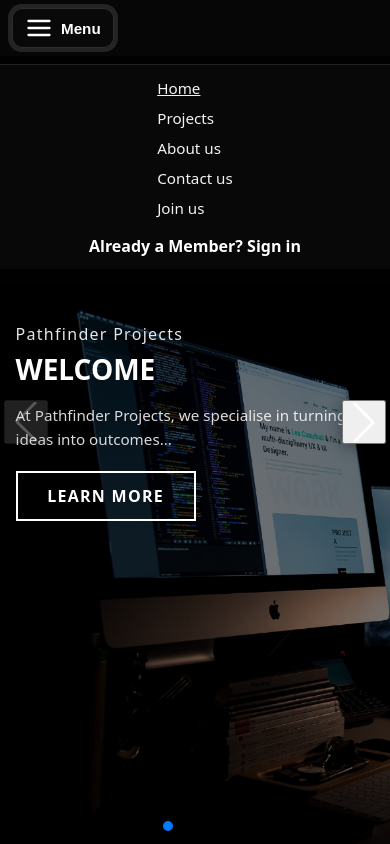
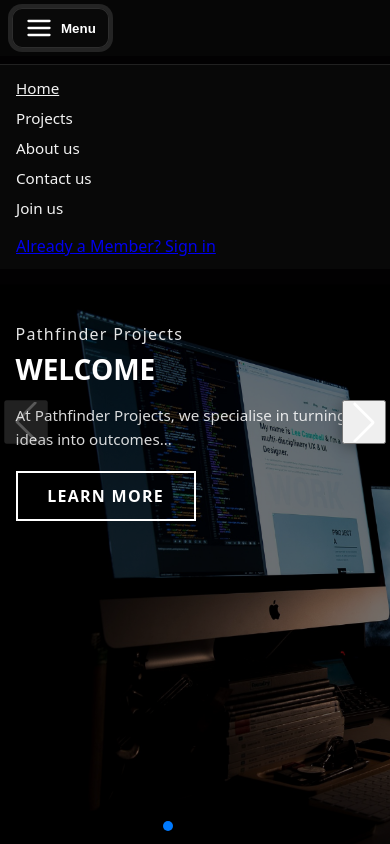
Before and after one commit to leanne-douglass/Pathfinder-Projects, a plain HTML site: page index.html in a window 390 px wide. Both pictures are taken after a click on the button "Menu". Drawn offline with nearby package versions, Linux system fonts and the light colour scheme; a web font is replaced by a local one.

Commit message:
updated nav for mobile

```diff
--- a/style.css
+++ b/style.css
@@ -32,40 +32,45 @@ body {
 .topbar nav { display: flex; align-items: center; gap: 16px; width: 100%; }
 .topbar a, .topbar ul, .topbar li, .topbar button { pointer-events: auto; }
 
-/* Desktop inline menu */
-.nav-menu { display: flex; align-items: center; gap: 16px; width: 100%; }
-.nav__list { display: flex; gap: 16px; list-style: none; margin-right: auto; }
-.nav__link { color: #fff; text-decoration: none; font-weight: 500; font-size: 0.95rem; opacity: 0.95; }
-.nav__link[aria-current="page"] { text-decoration: underline; }
-.nav__link:hover, .nav_member:hover { text-decoration: underline; }
-.nav_member { color: #fff; font-weight: 600; text-decoration: none; }
-
-/* Hamburger button */
+/* === DEFAULT (mobile-first) === */
+/* hide the menu by default; show the burger */
+.nav-menu { display: none; }
 .nav-toggle {
-  display: none; /* shown on mobile */
+  display: inline-flex;
   border: 1px solid rgba(255,255,255,.15);
-  background: #0c0c0cbb;
-  color: #fff;
-  height: 40px; padding: 0 12px; border-radius: 10px;
-  gap: 8px; align-items: center; justify-content: center; font-weight: 700;
+  background: #0c0c0cbb; color: #fff; height: 40px;
+  padding: 0 12px; border-radius: 10px; gap: 8px;
+  align-items: center; justify-content: center; font-weight: 700;
 }
 .nav-toggle:focus { outline: none; box-shadow: 0 0 0 4px rgba(255,255,255,.12); }
-.nav-toggle__text { font-size: .95rem; }
 
-/* Mobile menu panel */
+/* When open on mobile, show panel */
+.topbar.is-open .nav-menu { display: flex; }
+
+/* Mobile panel styling */
 @media (max-width: 768px) {
-  .nav-toggle { display: inline-flex; }
   .nav-menu {
-    position: fixed; top: 64px; left: 0; right: 0;
-    display: none; /* closed by default */
+    position: fixed; top: 64px; left: 0; right: 0; z-index: 60; /* sits over hero */
     flex-direction: column; gap: 10px;
     background: #0b0b0bcc; backdrop-filter: blur(6px);
     border-top: 1px solid rgba(255,255,255,.1);
     padding: 12px 16px;
   }
-  .topbar.is-open .nav-menu { display: flex; }
-  .nav__list { flex-direction: column; gap: 8px; margin: 0; }
+  .nav__list { display: flex; flex-direction: column; gap: 8px; margin: 0; list-style: none; }
+  .nav__link { color: #fff; text-decoration: none; font-weight: 500; font-size: 0.95rem; opacity: 0.95; }
+  .nav__link[aria-current="page"] { text-decoration: underline; }
   .nav_member { padding-top: 6px; display: inline-block; }
+}
+
+/* === DESKTOP (≥769px): show inline nav, hide burger === */
+@media (min-width: 769px) {
+  .nav-menu { display: flex; align-items: center; gap: 16px; width: 100%; }
+  .nav__list { display: flex; gap: 16px; list-style: none; margin-right: auto; }
+  .nav__link { color: #fff; text-decoration: none; font-weight: 500; font-size: 0.95rem; opacity: 0.95; }
+  .nav__link[aria-current="page"] { text-decoration: underline; }
+  .nav__link:hover, .nav_member:hover { text-decoration: underline; }
+  .nav_member { color: #fff; font-weight: 600; text-decoration: none; }
+  .nav-toggle { display: none; }
 }
 
 /* Swiper container */
```
